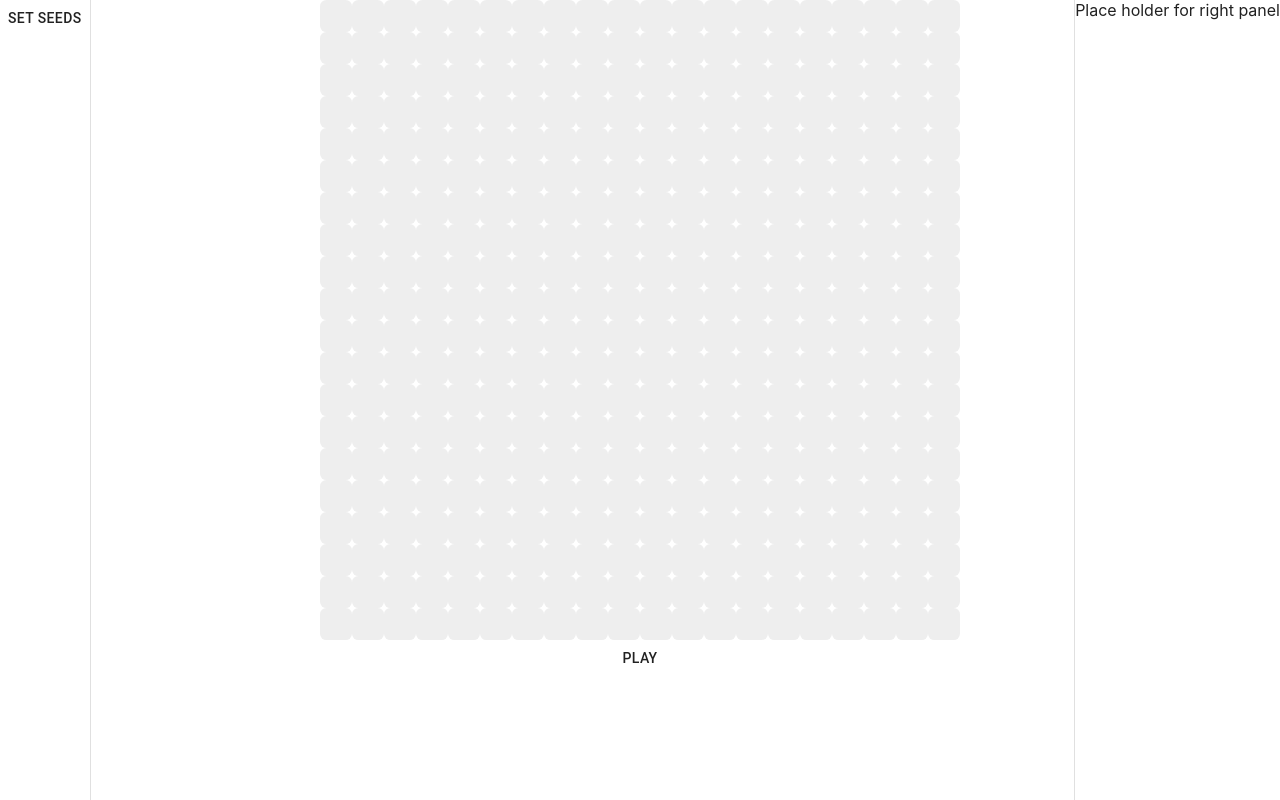
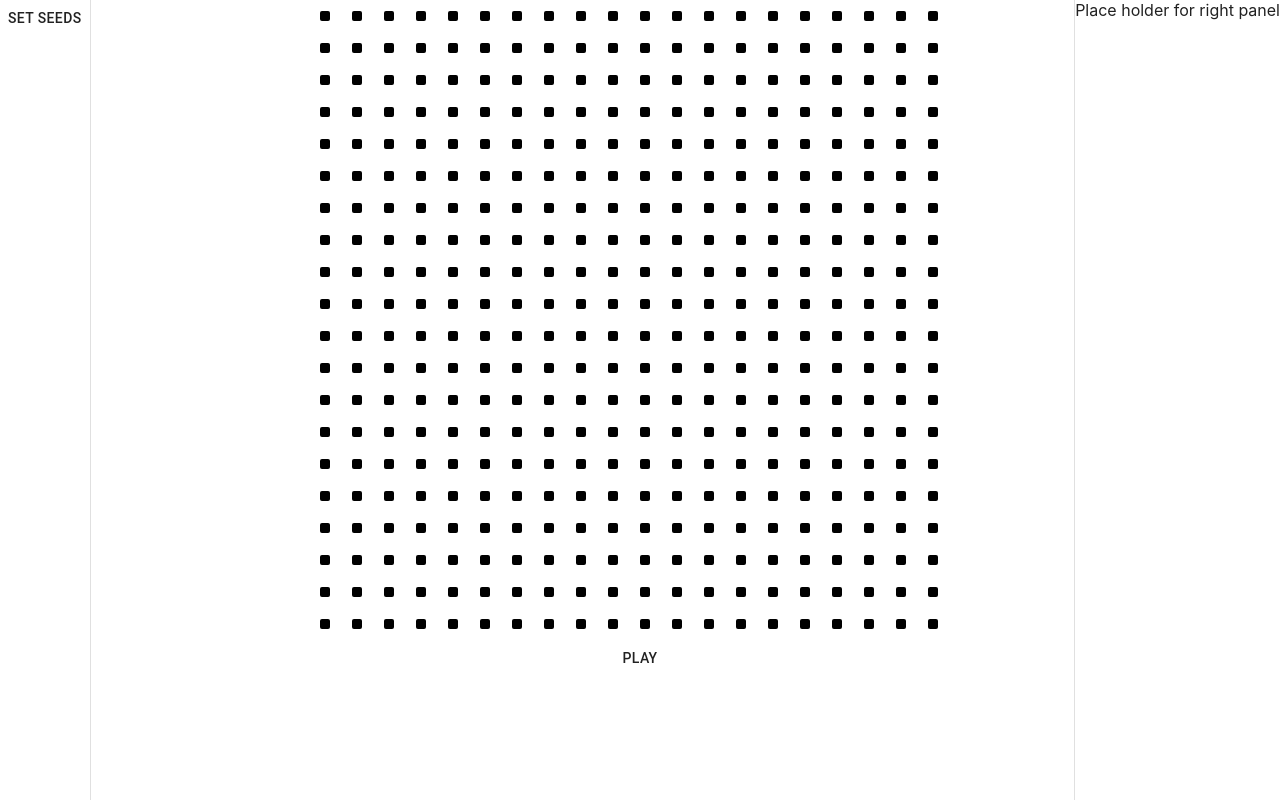
Before and after one commit to y1hao/ColorfulLife, a React (Create React App) app in the folder life/: page / in a window 1280 px wide. Built offline with nearby package versions, Linux system fonts and the light colour scheme.

Commit message:
Add styles

```diff
--- a/life/src/App.tsx
+++ b/life/src/App.tsx
@@ -16,10 +16,10 @@ function App() {
   }
 
   const defaultStyle = {
-    size: 5,
-    color: 'red',
+    size: 10,
+    color: 'black',
     borderRadius: '20%',
-    borderWidth: '2',
+    borderWidth: '2px',
     borderColor: 'blue'
   }
 
--- a/life/src/Components/Board.tsx
+++ b/life/src/Components/Board.tsx
@@ -1,4 +1,4 @@
-import React from 'react';
+import React, { useEffect } from 'react';
 import { ICellConfig } from '../Common/Interfaces';
 import Cell from './Cell';
 import { makeStyles } from '@material-ui/core';
@@ -22,11 +22,23 @@ export default function Board(props: IProps) {
         }
     })();
 
+    props.map.forEach(row => row.forEach(cell => console.log(`board: ${cell.isPlayMode}`)))
 
     return <div className={classes.root}>{
         props.map.map((row) =>
             <div className={classes.row}>{
-                row.map((cell) => <Cell {...{...cell}}/>)
+                row.map((cell) =>
+                    <Cell
+                        isPlayMode={cell.isPlayMode}
+                        defaultSize={cell.defaultSize}
+                        size={cell.size}
+                        color={cell.color}
+                        borderRadius={cell.borderRadius}
+                        borderWidth={cell.borderWidth}
+                        borderColor={cell.borderColor}
+                        isAlive={cell.isAlive}
+                        setIsAlive={cell.setIsAlive}
+                    />)
             }</div>
         )
     }</div>
--- a/life/src/Components/Cell.tsx
+++ b/life/src/Components/Cell.tsx
@@ -17,23 +17,24 @@ export default function Cell(props: IProps) {
             height: props.size,
             borderRadius: props.borderRadius,
             borderWidth: props.borderWidth,
+            borderColor: props.borderColor,
             alignSelf: 'center',
-            justifySelf: 'center',
             '&:hover' : {
                 transform: 'scale(1.1)'
             }
         },
         play: {
-            backgroundColor: props.color,
-            borderColor: props.borderColor
+            backgroundColor: props.color
         },
         alive: {
             backgroundColor: 'green'
         },
         dead: {
-            backgroundColor: '#eeeeee'
+            backgroundColor: 'blue'
         },
     })();
+
+    console.log(`cell: ${props.isPlayMode}`);
 
     return (
         <div className={classes.container}>
--- a/life/src/Components/CentralPanel.tsx
+++ b/life/src/Components/CentralPanel.tsx
@@ -1,4 +1,4 @@
-import React, { useState } from 'react';
+import React, { useState, useEffect } from 'react';
 import Board from './Board';
 import { IGame, BorderPolicy, ICellStyle, ICellConfig } from '../Common/Interfaces';
 import { Container, makeStyles, Button } from '@material-ui/core';
@@ -23,46 +23,40 @@ export default function CentralPanel(props: IProps) {
     const defaultBoardWidth = '80vh';
     const defaultCellSize = `calc(${defaultBoardWidth}/${props.width})`;
 
-    const defaultMap = props.seeds.map((row) =>
-    row.map((cell) => {
-        return {
-            isPlayMode: false,
-            defaultSize: defaultCellSize,
-            size: '100%',
-            color: 'yellow',
-            borderRadius: '20%',
-            borderWidth: '2px',
-            borderColor: 'green',
-            isAlive: cell,
-            setIsAlive: () => null
-        }
-    }))
+    const defaultNeighbors: number[][] = new Array(props.height);
+    for (let i = 0; i < props.height; i++) {
+        defaultNeighbors[i] = new Array(props.width).fill(0);
+    }
 
-    const [map, setMap] = useState<ICellConfig[][]>(defaultMap);
+    const [neighbors, setNeighbors] = useState<number[][]>(defaultNeighbors);
+
+    const [map, setMap] = useState<ICellConfig[][]>(
+        getMap(props.seeds, getNeighbors(props.seeds, neighbors), null)
+    );
 
     const handlePlay = () => {
         props.setIsPanelOpen(props.isPlaying);
         props.setIsPlaying(!props.isPlaying);
     }
 
-    const neighbors: number[][] = new Array(props.height);
-    for (let i = 0; i < props.height; i++) {
-        neighbors[i] = new Array(props.width).fill(0);
+    const handleStop = () => {
+        props.setIsPanelOpen(props.isPlaying);
+        props.setIsPlaying(!props.isPlaying);
     }
 
-    const getNeighbors = (seeds: boolean[][], neighbors: number[][]) => {
+    function getNeighbors(seeds: boolean[][], neighbors: number[][]) {
         for (let i = 0; i < props.height; i++) {
             for (let j = 0; j < props.width; j++) {
                 neighbors[i][j] = 0;
 
                 if (seeds[i][j - 1])      neighbors[i][j]++;
                 if (seeds[i][j + 1])      neighbors[i][j]++;
-                if (seeds[i - 1][j - 1])  neighbors[i][j]++;
-                if (seeds[i - 1][j])      neighbors[i][j]++;
-                if (seeds[i - 1][j + 1])  neighbors[i][j]++;
-                if (seeds[i + 1][j - 1])  neighbors[i][j]++;
-                if (seeds[i + 1][j])      neighbors[i][j]++;
-                if (seeds[i + 1][j + 1])  neighbors[i][j]++;
+                if (seeds[i - 1] && seeds[i - 1][j - 1])  neighbors[i][j]++;
+                if (seeds[i - 1] && seeds[i - 1][j])      neighbors[i][j]++;
+                if (seeds[i - 1] && seeds[i - 1][j + 1])  neighbors[i][j]++;
+                if (seeds[i + 1] && seeds[i + 1][j - 1])  neighbors[i][j]++;
+                if (seeds[i + 1] && seeds[i + 1][j])      neighbors[i][j]++;
+                if (seeds[i + 1] && seeds[i + 1][j + 1])  neighbors[i][j]++;
 
                 if (props.borderPolicy === BorderPolicy.alive) {
                     if (i === 0 || i === props.height - 1) neighbors[i][j]++;
@@ -84,7 +78,7 @@ export default function CentralPanel(props: IProps) {
         return neighbors;
     }
 
-    const getNextSeeds = (seeds: boolean[][], neighbors: number[][]) => {
+    function getNextSeeds(seeds: boolean[][], neighbors: number[][]) {
         for (let i = 0; i < props.height; i++) {
             for (let j = 0; j < props.width; j++) {
                 if (seeds[i][j] && neighbors[i][j] < props.starveCriterion)
@@ -96,29 +90,42 @@ export default function CentralPanel(props: IProps) {
         return seeds;
     }
 
-    const refreshMap = (seeds: boolean[][], neighbors: number[][]) => {
+    function getMap(seeds: boolean[][], neighbors: number[][], map: ICellConfig[][] | null) {
+        if (map === null)
+            map = new Array(props.height);
         for (let i = 0; i < props.height; i++) {
+            if (map[i] === undefined)
+                map[i] = new Array(props.width);
             for (let j = 0; j < props.width; j++) {
                 const style = props.styles[+seeds[i][j]][neighbors[i][j]];
-                map[i][j].isPlayMode = props.isPlayMode;
-                map[i][j].isAlive = seeds[i][j];
-                map[i][j].defaultSize = defaultCellSize;
-                map[i][j].size = style.size;
-                map[i][j].color = style.color;
-                map[i][j].borderRadius = style.borderRadius;
-                map[i][j].borderWidth = style.borderWidth;
-                map[i][j].borderColor = style.borderColor;
+                map[i][j] = {
+                    isPlayMode : props.isPlayMode,
+                    isAlive : seeds[i][j],
+                    defaultSize : defaultCellSize,
+                    size : style.size,
+                    color : style.color,
+                    borderRadius : style.borderRadius,
+                    borderWidth : style.borderWidth,
+                    borderColor : style.borderColor,
+                    setIsAlive : () => null
+                }
             }
         }
-        setMap(map);
+        return map;
     }
 
+    useEffect(() => {
+        setNeighbors(()=>getNeighbors(props.seeds, neighbors));
+        setMap(()=>getMap(props.seeds, neighbors, map));
+        map.forEach(row => row.forEach(cell => console.log(`Panel: ${cell.isPlayMode}`)))
+    })
+
     return <div>
-        <Board map={defaultMap} width={defaultBoardWidth} />
+        <Board map={map} width={defaultBoardWidth} />
         {
             props.isPlaying
-            ? <Button onClick={handlePlay}>Stop</Button>
-            :<Button onClick={handlePlay}>Play</Button>
+            ? <Button onClick={handleStop}>Stop</Button>
+            : <Button onClick={handlePlay}>Play</Button>
         }
     </div>
 }
--- a/life/src/Components/LeftPanel.tsx
+++ b/life/src/Components/LeftPanel.tsx
@@ -10,7 +10,7 @@ interface IProps {
     description: string,
     setDescription: (value: string) => void
     isPlayMode: boolean,
-    setIsPlayMode: (value: boolean) => void,
+    setIsPlayMode:  (f: (value: boolean) => boolean) => void,
     isPlaying: boolean,
     isPanelOpen: boolean
 }
@@ -18,12 +18,11 @@ interface IProps {
 export default function LeftPanel(props: IProps) {
     const handleSetName = (name: string) => props.setName(name);
     const handleSetDescription = (description: string) => props.setDescription(description);
-    const handleSetIsPlayMode = () => props.setIsPlayMode(!props.isPlayMode);
     return <Drawer variant="persistent" open={props.isPanelOpen}>
         {
             props.isPlayMode
-            ? <Button onClick={handleSetIsPlayMode}>Set Seeds</Button>
-            : <Button onClick={handleSetIsPlayMode}>Done</Button>
+            ? <Button onClick={() => props.setIsPlayMode(isPlayMode=>!isPlayMode)}>Set Seeds</Button>
+            : <Button onClick={() => props.setIsPlayMode(isPlayMode=>!isPlayMode)}>Done</Button>
         }
     </Drawer>
 }
```
